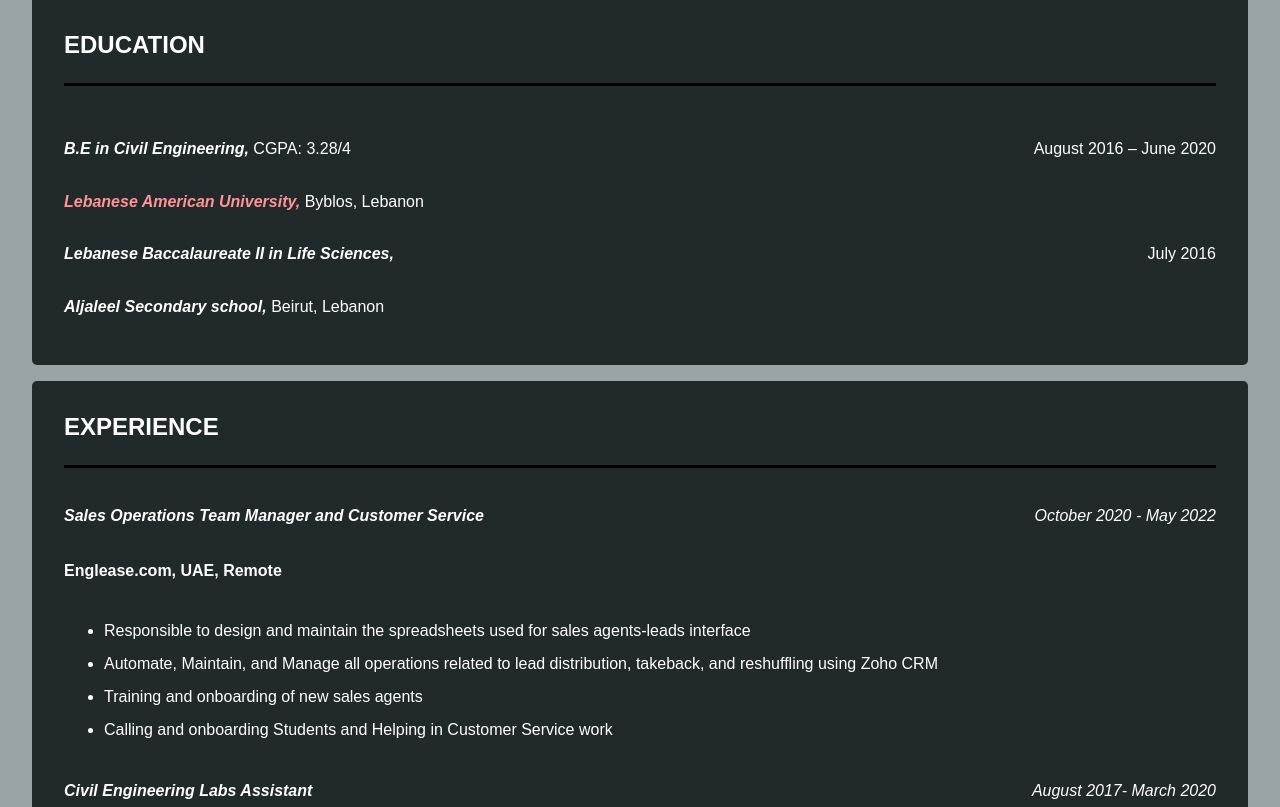
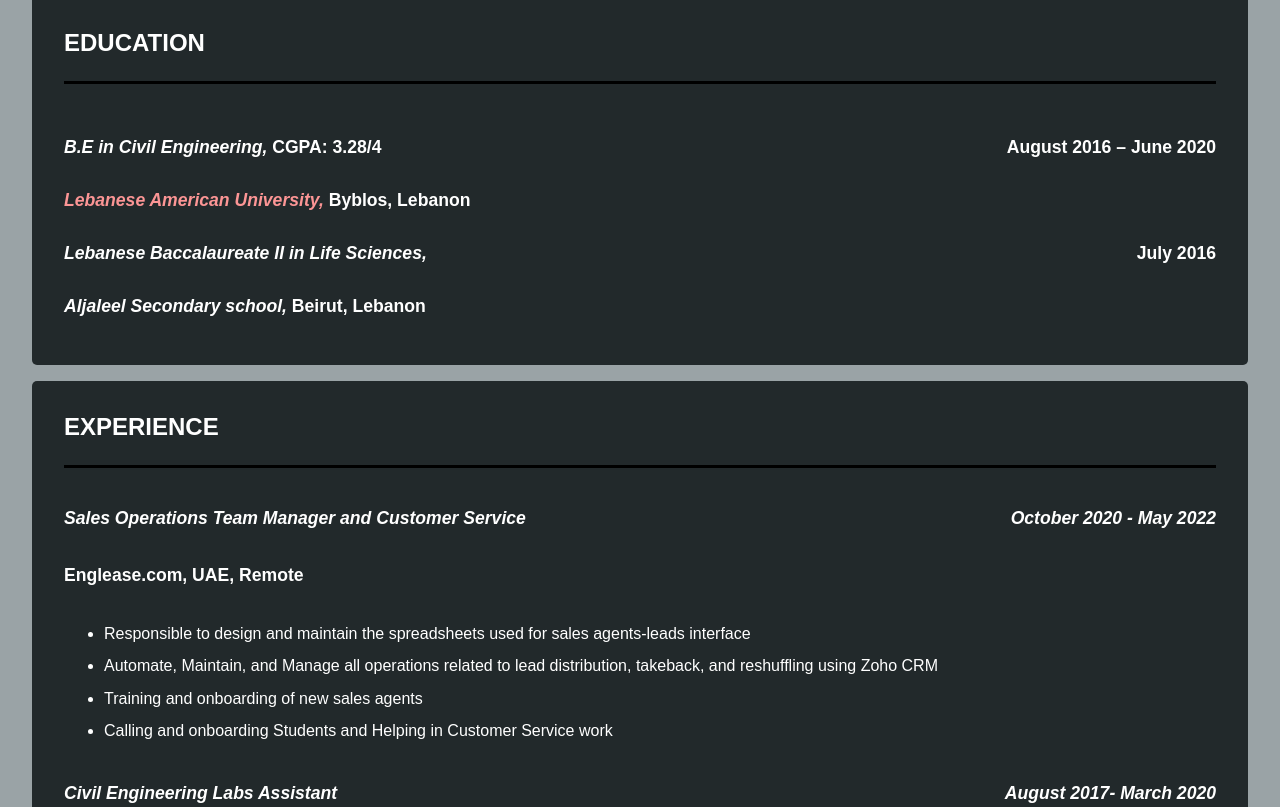
Before and after one commit to Yousef-Baytam/Assignment-2, a plain HTML site: page index.html in a window 1280 px wide. Shown: the part 720-1527 px from the top of the page. Drawn offline with Linux system fonts and the light colour scheme.

```diff
--- a/app.css
+++ b/app.css
@@ -87,6 +87,16 @@ section>h2 {
     padding-bottom: 1em;
     margin-top: 0;
     border-bottom: 3px solid black;
+}
+
+section:not(section:nth-of-type(2))>div {
+    font-size: 1.1em;
+    font-weight: 700;
+}
+
+section:nth-of-type(2)>div>div {
+    font-size: 1.1em;
+    font-weight: 700;
 }
 
 section:nth-of-type(2) {
```
